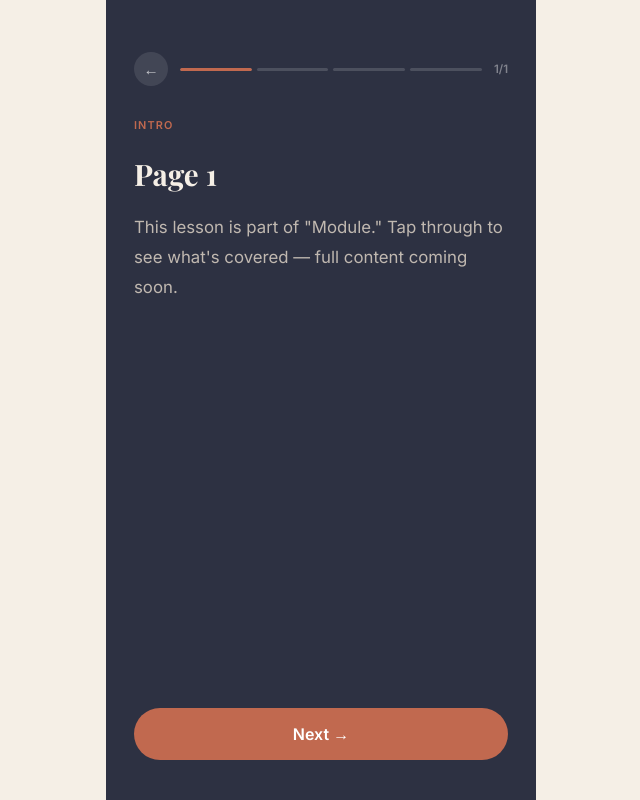
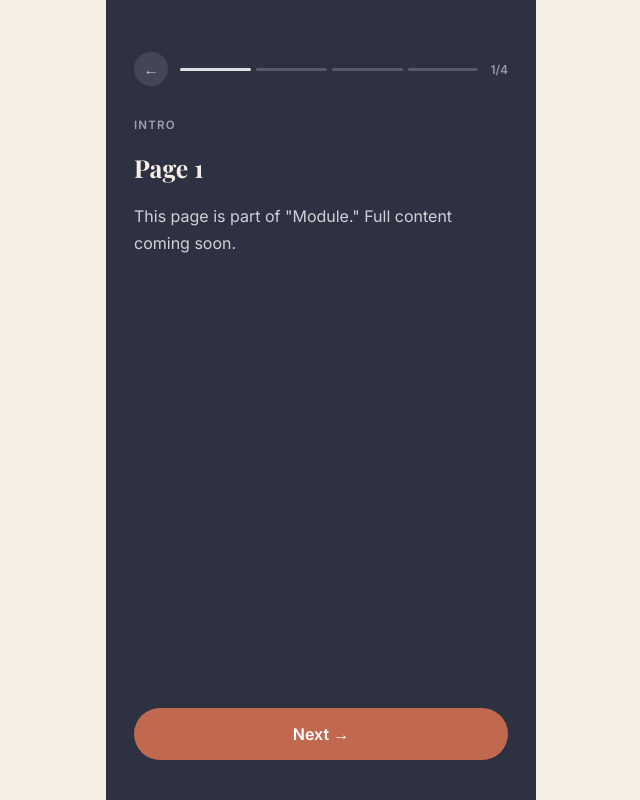
Before and after one commit to ProjectHearthSTACK/homebase, a React (Vite) app: page /lesson/1/1 in a window 1280 px wide. Shown: the whole page, without its empty margins (319-959 px from the left). Built offline with nearby package versions, Linux system fonts and the light colour scheme.

Commit message:
Update ModuleLesson.tsx
new lessons added

```diff
--- a/src/screens/ModuleLesson.tsx
+++ b/src/screens/ModuleLesson.tsx
@@ -2,42 +2,7 @@ import { useState, useEffect } from 'react'
 import { useNavigate, useParams } from 'react-router-dom'
 import { usePageTransition } from '../hooks/usePageTransition'
 import { getLesson, getModule } from '../content'
-
-interface Card {
-  id: string
-  type: 'hook' | 'learn' | 'apply' | 'win'
-  title: string
-  body: string
-}
-
-function buildPlaceholderCards(lessonTitle: string, moduleTitle: string): Card[] {
-  return [
-    {
-      id: 'hook',
-      type: 'hook',
-      title: lessonTitle,
-      body: `This lesson is part of "${moduleTitle}." Tap through to see what\'s covered — full content coming soon.`,
-    },
-    {
-      id: 'learn',
-      type: 'learn',
-      title: 'What You\'ll Learn',
-      body: `"${lessonTitle}" walks you through one focused concept so you can understand it, apply it, and move on with confidence. No jargon. No fluff.`,
-    },
-    {
-      id: 'apply',
-      type: 'apply',
-      title: 'Put It Into Practice',
-      body: 'The best way to learn this is to apply it to your own situation. Think about where this concept shows up in your life right now.',
-    },
-    {
-      id: 'win',
-      type: 'win',
-      title: 'Page Complete',
-      body: 'You finished this page. Every one you complete adds up — keep going.',
-    },
-  ]
-}
+import { lessonCards, LessonCard } from '../lessonContent'
 
 const typeBg: Record<string, string> = {
   hook:  '#2D3142',
@@ -53,19 +18,47 @@ const typeLabel: Record<string, string> = {
   win:   'Complete',
 }
 
+function buildPlaceholderCards(lessonTitle: string, moduleTitle: string): LessonCard[] {
+  return [
+    {
+      id: 'hook',
+      type: 'hook',
+      title: lessonTitle,
+      body: `This page is part of "${moduleTitle}." Full content coming soon.`,
+    },
+    {
+      id: 'learn',
+      type: 'learn',
+      title: 'What You\'ll Learn',
+      body: `"${lessonTitle}" walks you through one focused concept so you can understand it, apply it, and move on with confidence. No jargon. No fluff.`,
+    },
+    {
+      id: 'apply',
+      type: 'apply',
+      title: 'Put It Into Practice',
+      body: 'Think about where this concept shows up in your life right now.',
+    },
+    {
+      id: 'win',
+      type: 'win',
+      title: 'Page Complete',
+      body: 'You finished this page. Every one you complete adds up — keep going.',
+    },
+  ]
+}
+
 export default function ModuleLesson() {
-  const navigate = useNavigate()
-  const ref = usePageTransition('left')
+  const navigate  = useNavigate()
+  const ref       = usePageTransition('left')
   const { moduleId, lessonNumber } = useParams()
 
-  const [cards,    setCards]    = useState<Card[]>([])
+  const [cards,    setCards]    = useState<LessonCard[]>([])
   const [index,    setIndex]    = useState(0)
   const [animKey,  setAnimKey]  = useState(0)
   const [dir,      setDir]      = useState<'right' | 'left'>('right')
   const [finished, setFinished] = useState(false)
 
-  // Derived info from content.ts
-  const lessonNum = Number(lessonNumber) || 1
+  const lessonNum  = Number(lessonNumber) || 1
   const lessonData = moduleId ? getLesson(moduleId, lessonNum) : undefined
   const moduleData = moduleId ? getModule(moduleId) : undefined
 
@@ -75,14 +68,19 @@ export default function ModuleLesson() {
   const totalLessons = moduleData?.lessons.length || 1
 
   useEffect(() => {
-    // In the future: fetch real cards from Supabase here
-    // For now: use placeholder cards built from content.ts titles
-    if (lessonTitle) {
-      setCards(buildPlaceholderCards(lessonTitle, moduleTitle))
-    }
+    if (!moduleId) return
+
+    // Build the lesson ID and look up real content
+    // moduleId format from content.ts is e.g. '1-1', '1-2'
+    // lesson ID format in lessonContent.ts is e.g. 'p1-m1-l1'
+    const [pillarId, moduleNum] = moduleId.split('-')
+    const lessonId = `p${pillarId}-m${moduleNum}-l${lessonNum}`
+    const realCards = lessonCards[lessonId]
+
+    setCards(realCards ?? buildPlaceholderCards(lessonTitle, moduleTitle))
     setIndex(0)
     setFinished(false)
-  }, [moduleId, lessonNumber])
+  }, [moduleId, lessonNumber, lessonTitle, moduleTitle])
 
   const card   = cards[index]
   const isLast = index === cards.length - 1
@@ -95,7 +93,6 @@ export default function ModuleLesson() {
 
   const handleFinish = () => {
     setFinished(true)
-    // Navigate to next lesson or back to modules if last
     const nextLesson = lessonNum + 1
     if (nextLesson <= totalLessons) {
       setTimeout(() => navigate(`/lesson/${moduleId}/${nextLesson}`), 400)
@@ -105,9 +102,17 @@ export default function ModuleLesson() {
   }
 
   if (!card) return (
-    <div style={{ minHeight: '100vh', display: 'flex', flexDirection: 'column', alignItems: 'center', justifyContent: 'center', gap: 12, background: 'var(--cream)', padding: '0 28px', textAlign: 'center' }}>
-      <p style={{ fontSize: '1.1rem', fontWeight: 600, color: 'var(--slate)' }}>Lesson not found.</p>
-      <button className="btn-primary" onClick={() => navigate('/modules')}>Back to Modules</button>
+    <div style={{
+      minHeight: '100vh', display: 'flex', flexDirection: 'column',
+      alignItems: 'center', justifyContent: 'center', gap: 12,
+      background: 'var(--cream)', padding: '0 28px', textAlign: 'center',
+    }}>
+      <p style={{ fontSize: '1.1rem', fontWeight: 600, color: 'var(--slate)' }}>
+        Page not found.
+      </p>
+      <button className="btn-primary" onClick={() => navigate('/modules')}>
+        Back to Modules
+      </button>
     </div>
   )
 
@@ -147,89 +152,72 @@ export default function ModuleLesson() {
               key={i}
               style={{
                 flex: 1, height: 3, borderRadius: 2,
-                background: isDark ? 'rgba(255,255,255,0.15)' : 'var(--cream-dark)',
-                overflow: 'hidden',
+                background: isDark
+                  ? i <= index ? 'rgba(255,255,255,0.85)' : 'rgba(255,255,255,0.2)'
+                  : i <= index ? 'var(--terracotta)' : 'var(--cream-dark)',
+                transition: 'background 0.3s ease',
               }}
-            >
-              <div style={{
-                height: '100%',
-                width: i <= index ? '100%' : '0%',
-                background: 'var(--terracotta)',
-                borderRadius: 2,
-                transition: i <= index ? 'width 0.4s ease' : 'none',
-                transitionDelay: i === index ? '0.1s' : '0s',
-              }} />
-            </div>
+            />
           ))}
         </div>
 
+        {/* Card counter */}
+        <span style={{
+          fontSize: '0.75rem', fontWeight: 600,
+          color: isDark ? 'rgba(255,255,255,0.5)' : 'var(--slate-muted)',
+          flexShrink: 0,
+        }}>
+          {index + 1}/{cards.length}
+        </span>
+      </div>
+
+      {/* Breadcrumb */}
+      {pillarTitle && (
         <p style={{
-          fontSize: '0.72rem', color: isDark ? 'rgba(255,255,255,0.4)' : 'var(--slate-muted)',
-          fontWeight: 600, flexShrink: 0,
+          fontSize: '0.7rem', fontWeight: 600, letterSpacing: '0.08em',
+          textTransform: 'uppercase', marginBottom: 6,
+          color: isDark ? 'rgba(255,255,255,0.4)' : 'var(--slate-muted)',
         }}>
-          {lessonNum}/{totalLessons}
+          {pillarTitle} · {moduleTitle}
         </p>
-      </div>
+      )}
+
+      {/* Page label */}
+      <p style={{
+        fontSize: '0.72rem', fontWeight: 700, letterSpacing: '0.1em',
+        textTransform: 'uppercase', marginBottom: 20,
+        color: isDark
+          ? 'rgba(255,255,255,0.55)'
+          : card.type === 'apply' ? 'var(--terracotta)'
+          : card.type === 'win'   ? '#2E7D52'
+          : 'var(--slate-muted)',
+      }}>
+        {typeLabel[card.type]}
+      </p>
 
       {/* Card content */}
       <div
         key={animKey}
         style={{
-          flex: 1, display: 'flex', flexDirection: 'column',
-          animation: `${dir === 'right' ? 'slideInRight' : 'slideInLeft'} 0.25s ease both`,
+          flex: 1,
+          animation: `${dir === 'right' ? 'slideInRight' : 'slideInLeft'} 0.22s ease`,
         }}
       >
-        {card.type === 'win' ? (
-          <div style={{ flex: 1, display: 'flex', flexDirection: 'column', alignItems: 'center', justifyContent: 'center', textAlign: 'center', gap: 16 }}>
-            <div style={{ fontSize: '3.5rem', lineHeight: 1, animation: 'popIn 0.4s cubic-bezier(0.22,1,0.36,1) both' }}>🎉</div>
-            <h1 style={{ fontFamily: 'var(--font-display)', fontSize: '1.9rem', lineHeight: 1.2, color: 'var(--slate)' }}>
-              {card.title}
-            </h1>
-            <div style={{
-              background: '#E8F8EE', border: '1.5px solid #a8e6c0',
-              borderRadius: 'var(--radius-md)', padding: '10px 18px',
-              display: 'inline-flex', alignItems: 'center', gap: 8,
-            }}>
-              <span style={{ fontSize: '1rem' }}>🏅</span>
-              <span style={{ fontSize: '0.85rem', fontWeight: 600, color: '#1a6b4a' }}>
-                {lessonTitle} — done
-              </span>
-            </div>
-            <p style={{ fontSize: '0.95rem', lineHeight: 1.75, color: 'var(--slate-muted)', maxWidth: 300 }}>
-              {card.body}
-            </p>
-          </div>
-        ) : (
-          <>
-            {/* Breadcrumb */}
-            <div style={{ marginBottom: 20 }}>
-              <p style={{ fontSize: '0.68rem', fontWeight: 700, letterSpacing: '0.1em', textTransform: 'uppercase', color: 'var(--terracotta)', marginBottom: 4 }}>
-                {typeLabel[card.type]}
-              </p>
-              {isDark && pillarTitle && (
-                <p style={{ fontSize: '0.72rem', color: 'rgba(255,255,255,0.35)', letterSpacing: '0.04em' }}>
-                  {pillarTitle} · {moduleTitle}
-                </p>
-              )}
-            </div>
-
-            <h1 style={{
-              fontFamily: 'var(--font-display)',
-              fontSize: '1.85rem', lineHeight: 1.2,
+        <h2 style={{
+          fontSize: '1.55rem', fontWeight: 700, lineHeight: 1.25,
           marginBottom: 20, color: textColor,
         }}>
           {card.title}
-            </h1>
+        </h2>
 
         <p style={{
-              fontSize: '1.05rem', lineHeight: 1.8,
-              color: isDark ? '#c0b8b0' : 'var(--slate-muted)',
+          fontSize: '1rem', lineHeight: 1.7,
+          color: isDark ? 'rgba(255,255,255,0.78)' : 'var(--slate-muted)',
           flex: 1,
+          whiteSpace: 'pre-line',
         }}>
           {card.body}
         </p>
-          </>
-        )}
       </div>
 
       {/* Navigation */}
@@ -271,10 +259,6 @@ export default function ModuleLesson() {
           from { transform: translateX(-24px); opacity: 0; }
           to   { transform: translateX(0);     opacity: 1; }
         }
-        @keyframes popIn {
-          from { transform: scale(0.5); opacity: 0; }
-          to   { transform: scale(1);   opacity: 1; }
-        }
       `}</style>
     </div>
   )
```
Lines whose indentation alone changed are shown as unchanged.
